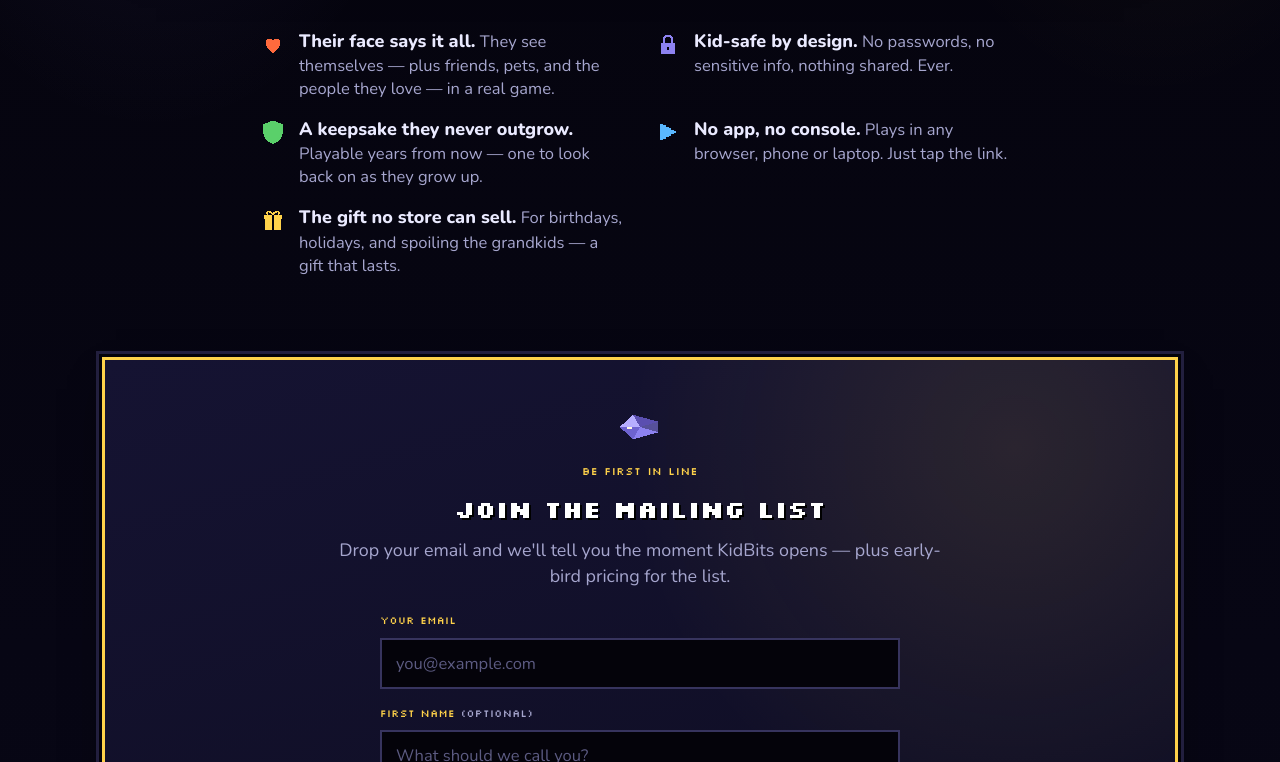
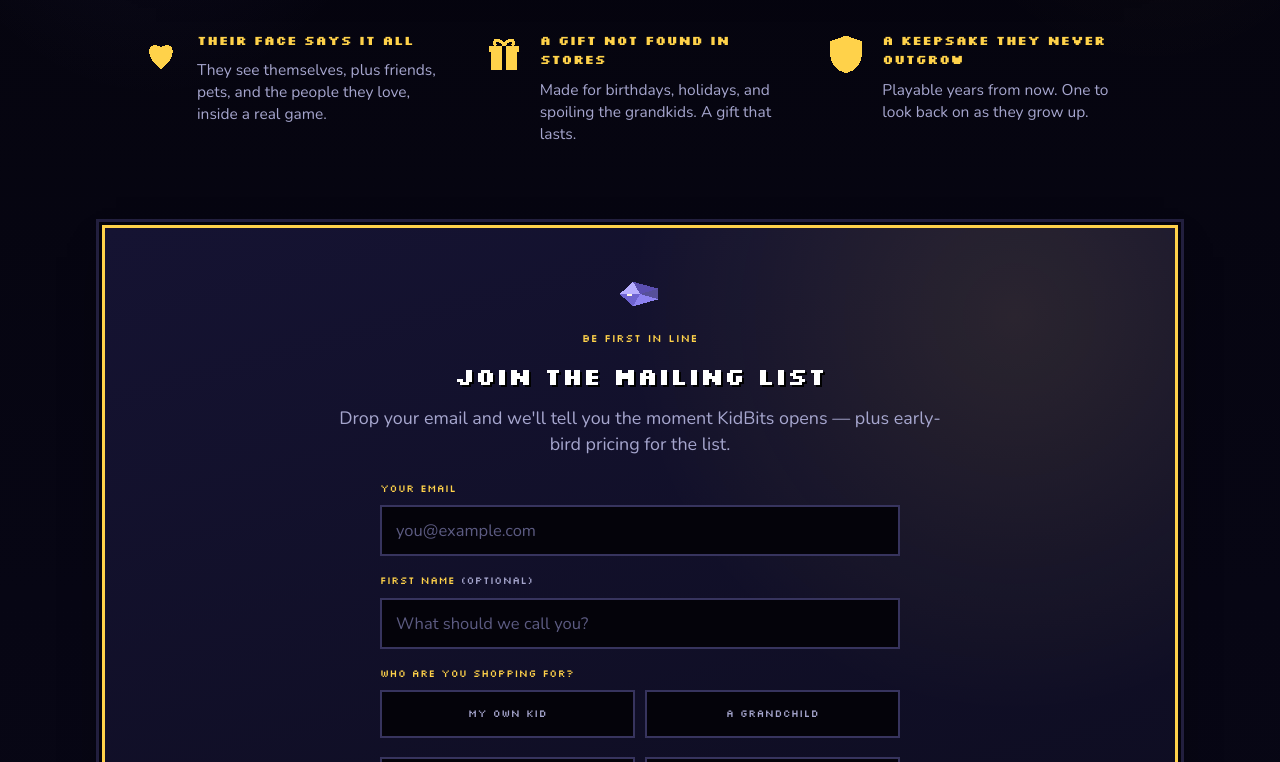
Before and after one commit to habusto-exe/KB_Mail, a plain HTML site: page index.html in a window 1280 px wide. Shown: the part 640-1402 px from the top of the page. Drawn offline with nearby package versions, Linux system fonts and the light colour scheme.

Commit message:
Update index.html

```diff
--- a/index.html
+++ b/index.html
@@ -50,8 +50,17 @@
   .nav-in{display:flex;align-items:center;justify-content:space-between;height:64px;}
   .brand{display:flex;align-items:center;gap:10px;font-family:'Silkscreen', system-ui, sans-serif;font-size:16px;color:var(--gold-soft);}
   .brand .k{width:26px;height:26px;color:var(--gold);}
+  .nav-cta{display:flex;align-items:center;gap:9px;}
   .nav-flag{font-family:'Silkscreen', system-ui, sans-serif;font-size:10px;color:#210a02;background:var(--nature);
-    padding:9px 12px;box-shadow:3px 3px 0 #1c6a2a;white-space:nowrap;}
+    padding:9px 12px;box-shadow:3px 3px 0 #1c6a2a;white-space:nowrap;cursor:pointer;
+    transition:transform .08s steps(1),box-shadow .08s steps(1);}
+  a.nav-flag:hover{transform:translate(1px,1px);box-shadow:2px 2px 0 #1c6a2a;}
+  a.nav-flag:active{transform:translate(3px,3px);box-shadow:0 0 0 #1c6a2a;}
+  .nav-flag:focus-visible{outline:3px solid var(--gold-soft);outline-offset:2px;}
+  .nav-flag.fire{background:var(--fire);box-shadow:3px 3px 0 #7a2810;}
+  a.nav-flag.fire:hover{box-shadow:2px 2px 0 #7a2810;}
+  a.nav-flag.fire:active{box-shadow:0 0 0 #7a2810;}
+  @media(max-width:440px){.nav-flag{font-size:9px;padding:8px 10px;} .nav-cta{gap:7px;} .brand{font-size:13px;}}
 
   /* ---- hero ---- */
   .hero{position:relative;z-index:2;}
@@ -68,16 +77,16 @@
   .hero-note b{color:var(--nature);}
 
   /* value props as bullets (under the headline) */
-  .vp-list{list-style:none;margin:28px auto 0;padding:0;max-width:780px;
-    display:grid;grid-template-columns:1fr 1fr;gap:17px 30px;text-align:left;}
-  @media(max-width:720px){.vp-list{grid-template-columns:1fr;max-width:500px;}}
-  .vp-list li{display:flex;gap:13px;align-items:flex-start;font-size:16.5px;color:var(--slate);line-height:1.4;}
-  .vp-list li b{color:var(--ink);font-size:18px;font-weight:800;}
-  .vp-ic{flex:0 0 26px;width:26px;height:26px;margin-top:2px;color:var(--gold);}
-  .vp-ic svg{width:100%;height:100%;}
-  .vp-ic.f{color:var(--fire);} .vp-ic.n{color:var(--nature);} .vp-ic.a{color:var(--arcane);}
-  .vp-ic.w{color:var(--water);} .vp-ic.g{color:var(--gold);}
-  .vp-list.after-shot{margin-top:34px;}
+  /* 3-across value props (icon left, gold caps headline, 2-line body) */
+  .feats{list-style:none;margin:36px auto 0;padding:0;max-width:1000px;
+    display:grid;grid-template-columns:repeat(3,1fr);gap:28px;text-align:left;}
+  @media(max-width:760px){.feats{grid-template-columns:1fr;max-width:440px;gap:24px;}}
+  .feats li{display:flex;gap:15px;align-items:flex-start;}
+  .feat-ic{flex:0 0 42px;width:42px;height:42px;margin-top:2px;color:var(--gold);}
+  .feat-ic svg{width:100%;height:100%;}
+  .feat-tx h3{font-family:'Silkscreen', system-ui, sans-serif;font-size:13px;line-height:1.5;
+    color:var(--gold);margin:0 0 9px;text-transform:uppercase;letter-spacing:.02em;}
+  .feat-tx p{font-size:15.5px;line-height:1.42;color:var(--slate);margin:0;}
 
   /* hero + animated transformation stage */
   .hero-head{max-width:760px;margin:0 auto;text-align:center;padding:52px 0 24px;}
@@ -116,7 +125,7 @@
   }
 
   /* ---- section chrome ---- */
-  section.blk{position:relative;z-index:2;padding:clamp(3.2rem,7vw,5rem) 0;}
+  section.blk{position:relative;z-index:2;padding:clamp(3.2rem,7vw,5rem) 0;scroll-margin-top:78px;}
   .kicker{font-family:'Silkscreen', system-ui, sans-serif;font-size:11px;color:var(--gold);text-align:center;margin:0 0 16px;letter-spacing:.05em;}
   h2{font-family:'Silkscreen', system-ui, sans-serif;font-size:clamp(1.1rem,2.5vw,1.5rem);line-height:1.45;text-align:center;margin:0 0 16px;color:#fff;text-shadow:2px 2px 0 #000;}
   .sub{text-align:center;color:var(--slate);font-size:clamp(1.02rem,1.4vw,1.18rem);line-height:1.45;max-width:56ch;margin:0 auto clamp(2rem,5vw,2.6rem);}
@@ -257,7 +266,10 @@
 <!-- NAV (splash: brand only, no links off the page) -->
 <nav><div class="wrap nav-in">
   <span class="brand"><span class="k"><svg viewBox="0 0 100 100"><use href="#i-shield"/></svg></span>KidBits</span>
-  <span class="nav-flag">LAUNCHING SOON</span>
+  <div class="nav-cta">
+    <a class="nav-flag fire" href="#trailer">TRAILER</a>
+    <a class="nav-flag" href="#join">JOIN LIST</a>
+  </div>
 </div></nav>
 
 <!-- HERO -->
@@ -284,15 +296,29 @@
     </div>
   </figure>
 
-  <div class="hero-head" style="padding-top:0;padding-bottom:0;">
-    <ul class="vp-list after-shot">
-      <li><span class="vp-ic f"><svg viewBox="0 0 100 100"><use href="#i-heart"/></svg></span><span><b>Their face says it all.</b> They see themselves — plus friends, pets, and the people they love — in a real game.</span></li>
-      <li><span class="vp-ic a"><svg viewBox="0 0 100 100"><use href="#i-lock"/></svg></span><span><b>Kid-safe by design.</b> No passwords, no sensitive info, nothing shared. Ever.</span></li>
-      <li><span class="vp-ic n"><svg viewBox="0 0 100 100"><use href="#i-shield"/></svg></span><span><b>A keepsake they never outgrow.</b> Playable years from now — one to look back on as they grow up.</span></li>
-      <li><span class="vp-ic w"><svg viewBox="0 0 100 100"><use href="#i-play"/></svg></span><span><b>No app, no console.</b> Plays in any browser, phone or laptop. Just tap the link.</span></li>
-      <li><span class="vp-ic g"><svg viewBox="0 0 100 100"><use href="#i-gift"/></svg></span><span><b>The gift no store can sell.</b> For birthdays, holidays, and spoiling the grandkids — a gift that lasts.</span></li>
-    </ul>
-  </div>
+  <ul class="feats">
+    <li>
+      <span class="feat-ic"><svg viewBox="0 0 100 100"><use href="#i-heart"/></svg></span>
+      <div class="feat-tx">
+        <h3>Their face says it all</h3>
+        <p>They see themselves, plus friends, pets, and the people they love, inside a real game.</p>
+      </div>
+    </li>
+    <li>
+      <span class="feat-ic"><svg viewBox="0 0 100 100"><use href="#i-gift"/></svg></span>
+      <div class="feat-tx">
+        <h3>A gift not found in stores</h3>
+        <p>Made for birthdays, holidays, and spoiling the grandkids. A gift that lasts.</p>
+      </div>
+    </li>
+    <li>
+      <span class="feat-ic"><svg viewBox="0 0 100 100"><use href="#i-shield"/></svg></span>
+      <div class="feat-tx">
+        <h3>A keepsake they never outgrow</h3>
+        <p>Playable years from now. One to look back on as they grow up.</p>
+      </div>
+    </li>
+  </ul>
 </div></header>
 
 <!-- JOIN THE LIST -->
@@ -345,7 +371,7 @@
 </div></div></section>
 
 <!-- TRAILER -->
-<section class="blk"><div class="wrap">
+<section class="blk" id="trailer"><div class="wrap">
   <p class="kicker">SEE IT IN MOTION</p>
   <h2>The launch trailer</h2>
   <p class="sub">A quick look at what a KidBits adventure feels like — starring a family just like yours.</p>
```
